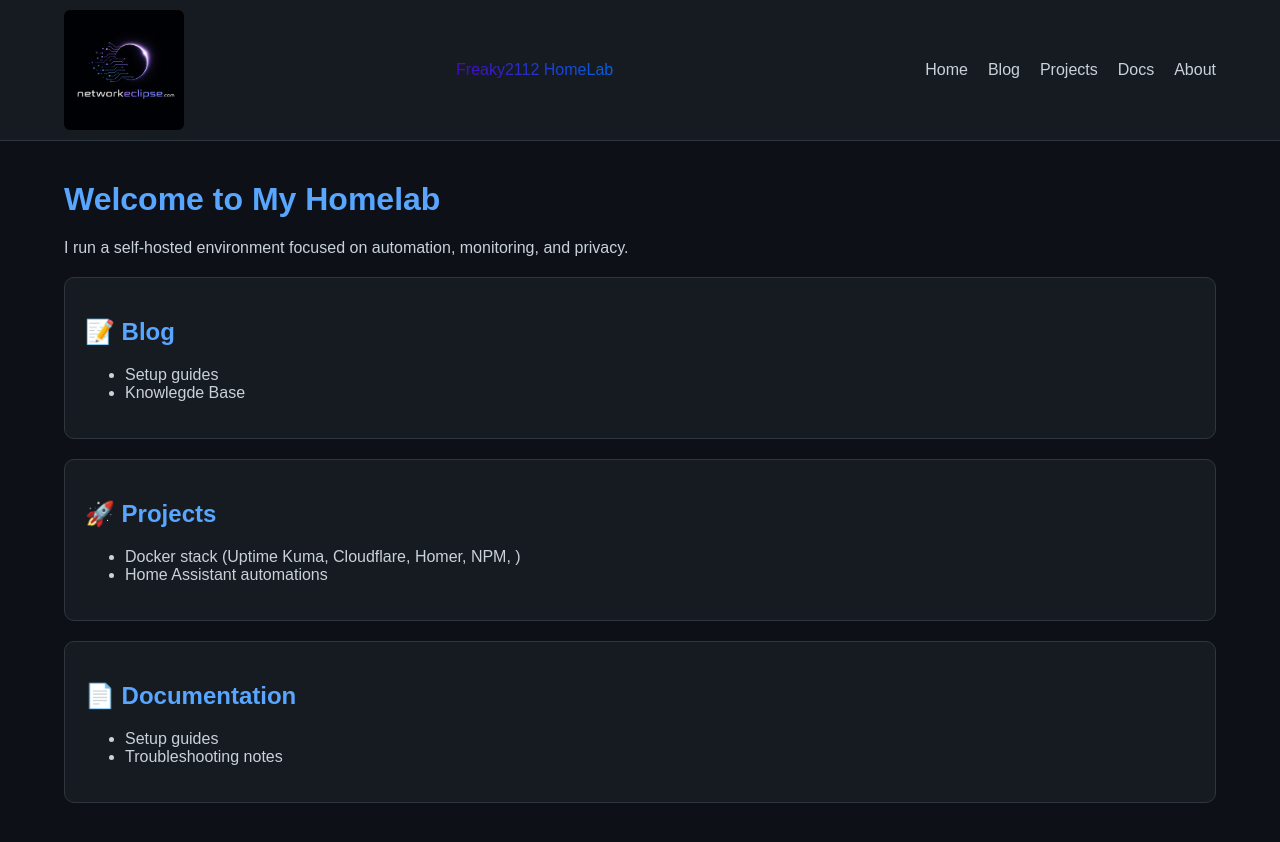
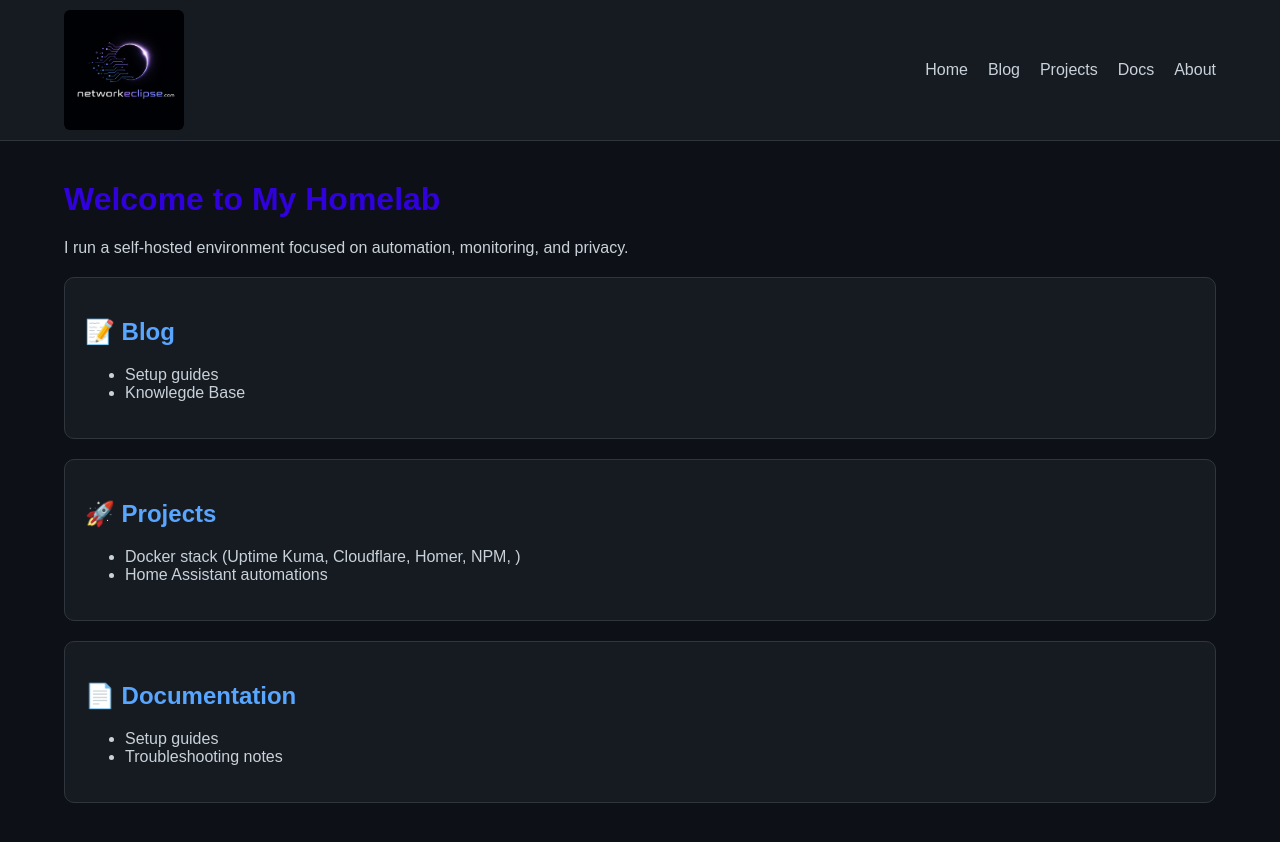
Before and after one commit to Freaky2112/freaky2112.github.io, a Jekyll site: the page built from index.md, in a window 1280 px wide. Shown: the top 842 px of the page. Built offline with Jekyll 4.4.1, drawn with Linux system fonts in a browser that asks for light colours.

Commit message:
change color for header and links

```diff
--- a/assets/style.css
+++ b/assets/style.css
@@ -33,7 +33,7 @@
 }
 
 .nav a:hover {
-  color: #58a6ff;
+  color: #0067dd;
 }
 
 /* CONTENT */
@@ -43,7 +43,7 @@
 }
 
 h1 {
-  color: #58a6ff;
+  color: #3000dd;
 }
 
 .card {
@@ -99,7 +99,7 @@
 }
 
 .logo-text {
-  background: linear-gradient(45deg, #4704c2, #0067dd);
+  background: linear-gradient(deg, #4704c2, #0067dd);
   -webkit-background-clip: text;
   -webkit-text-fill-color: transparent;
 }
```
